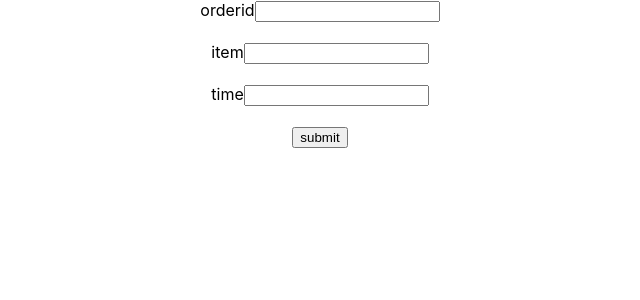
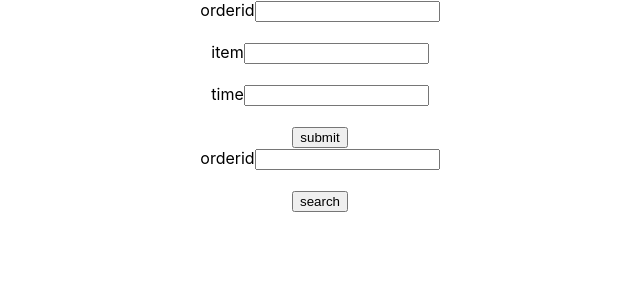
Before and after one commit to raifashafi/Restaurant-App-Frontend, a React (Create React App) app: page / in a window 1280 px wide. Shown: the top 300 px of the page, without its empty margins (320-960 px from the left). Built offline with nearby package versions, Linux system fonts and the light colour scheme.

Commit message:
project created

```diff
--- a/src/App.js
+++ b/src/App.js
@@ -1,11 +1,13 @@
 import logo from './logo.svg';
 import './App.css';
 import Add from './components/Add';
+import Search from './components/Search';
 
 function App() {
   return (
     <div className="App">
     <Add/>
+    <Search/>
     </div>
   );
 }
--- /dev/null
+++ b/src/components/Search.jsx
@@ -0,0 +1,36 @@
+import React, { useState } from 'react'
+
+const Search = () => {
+    const [data,setData]=useState([
+        {
+            "orderid":""
+        }
+    ])
+    const inputHandler=(event)=>{
+       setData({...data,[event.target.name]:event.target.value})
+    }
+    const readValue=()=>{
+        console.log(data)
+    }
+  return (
+    <div>
+        <div className="container">
+            <div className="row">
+                <div className="col col-12 col-sm-12 col-md-12 col-lg-12 col-xl-12 col-xxl-12">
+                    <div className="row g-3">
+                        <div className="col col-12 col-sm-12 col-md-12 col-lg-12 col-xl-12 col-xxl-12">
+                            <label htmlFor="" className="form-label">orderid</label>
+                            <input type="text" className="form-control" name='orderid' value={data.orderid} onChange={inputHandler} />
+                        </div><br></br>
+                        <div className="col col-12 col-sm-12 col-md-12 col-lg-12 col-xl-12 col-xxl-12">
+                            <button className="btn btn-success" onClick={readValue}>search</button>
+                        </div>
+                    </div>
+                </div>
+            </div>
+        </div>
+    </div>
+  )
+}
+
+export default Search
```
